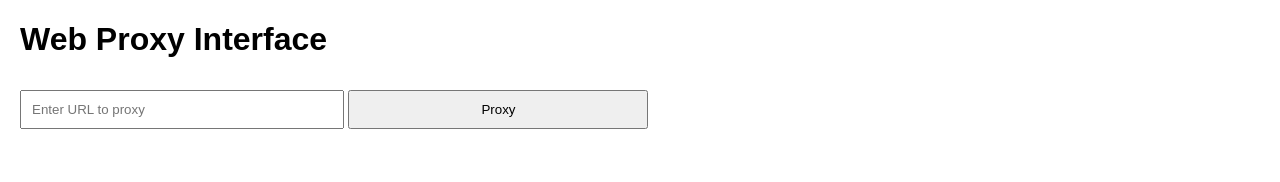
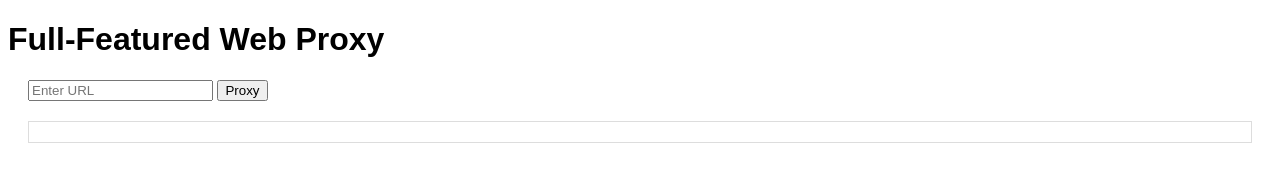
Before and after one commit to freemuhsin/html-proxy, a plain HTML site: page index.html in a window 1280 px wide. Drawn offline with Linux system fonts and the light colour scheme.

Commit message:
Update index.html: Integrated full-featured web proxy with croxyproxy.com link.

```diff
--- a/index.html
+++ b/index.html
@@ -3,20 +3,28 @@
 <head>
     <meta charset="UTF-8">
     <meta name="viewport" content="width=device-width, initial-scale=1.0">
-    <title>Web Proxy Interface</title>
+    <title>Web Proxy</title>
     <style>
-        body { font-family: Arial, sans-serif; margin: 20px; }
-        input[type='text'], input[type='submit'] { padding: 10px; width: 300px; margin-top: 10px; }
+        body { font-family: Arial, sans-serif; }
+        #proxy-form { margin: 20px; }
+        #proxy-result { margin: 20px; border: 1px solid #ddd; padding: 10px; }
     </style>
 </head>
 <body>
-    <h1>Web Proxy Interface</h1>
-    <form action="" method="GET">
-        <input type="text" name="url" placeholder="Enter URL to proxy" required />
-        <input type="submit" value="Proxy" />
+    <h1>Full-Featured Web Proxy</h1>
+    <form id="proxy-form">
+        <input type="text" id="url-input" placeholder="Enter URL" required>
+        <button type="submit">Proxy</button>
     </form>
-    <div id="response">
-        <!-- Here will be the response from the proxied URL -->
-    </div>
+    <div id="proxy-result"></div>
+
+    <script>
+        document.getElementById('proxy-form').onsubmit = function(event) {
+            event.preventDefault();
+            var url = document.getElementById('url-input').value;
+            var targetUrl = 'https://croxyproxy.com/?url=' + encodeURIComponent(url);
+            document.getElementById('proxy-result').innerHTML = '<iframe src="' + targetUrl + '" style="width:100%; height:600px; border:none;"></iframe>';
+        };
+    </script>
 </body>
 </html>
```
